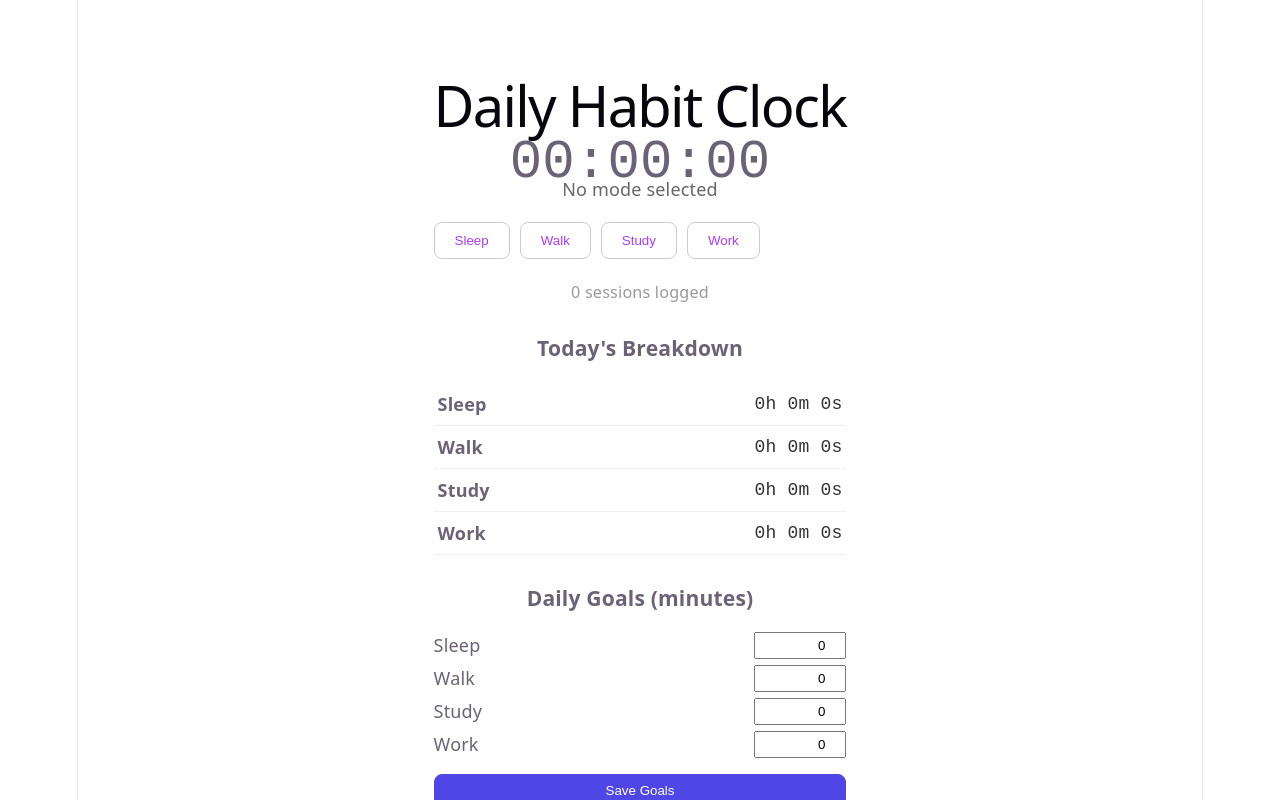
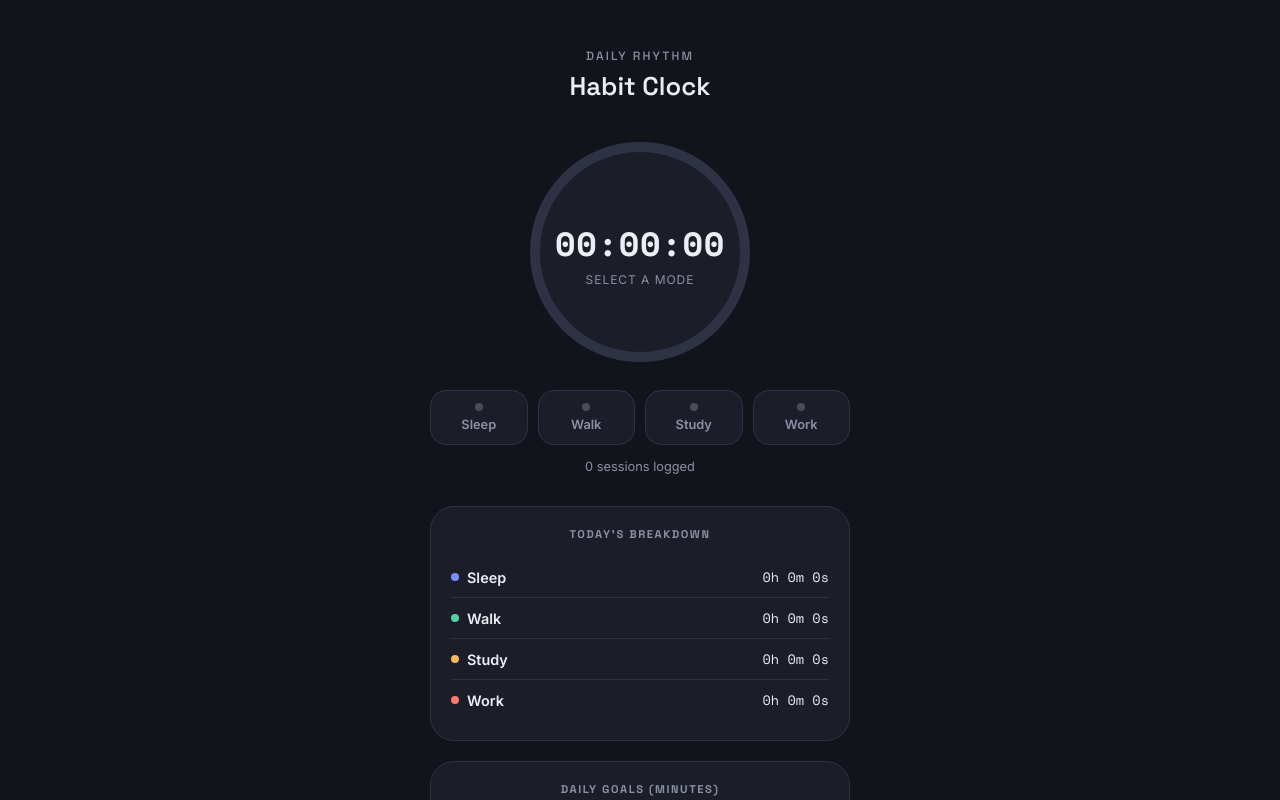
Before and after one commit to Tanishkasaxena05/Project01, a React (Vite) app in the folder my-habit-clock/: page / in a window 1280 px wide. Shown: the top 800 px of the page. Built offline with nearby package versions, Linux system fonts and the light colour scheme.

Commit message:
Redesign UI

```diff
--- a/my-habit-clock/src/App.css
+++ b/my-habit-clock/src/App.css
@@ -1,184 +1,255 @@
-.counter {
-  font-size: 16px;
-  padding: 5px 10px;
-  border-radius: 5px;
-  color: var(--accent);
-  background: var(--accent-bg);
-  border: 2px solid transparent;
-  transition: border-color 0.3s;
-  margin-bottom: 24px;
+@import url('https://fonts.googleapis.com/css2?family=Space+Grotesk:wght@500;600;700&family=Space+Mono:wght@400;700&family=Inter:wght@400;500;600&display=swap');
 
-  &:hover {
-    border-color: var(--accent-border);
-  }
-  &:focus-visible {
-    outline: 2px solid var(--accent);
-    outline-offset: 2px;
-  }
+:root {
+  --bg: #12141c;
+  --surface: #1b1e29;
+  --surface-2: #242838;
+  --text: #edeef4;
+  --text-muted: #8b90a3;
+  --border: #2e3244;
+  --sleep: #7c8cff;
+  --walk: #4fd1a5;
+  --study: #f5b95b;
+  --work: #ff7a6b;
+  --radius-lg: 24px;
+  --radius-md: 16px;
+  --radius-sm: 10px;
 }
 
-.hero {
-  position: relative;
+* { box-sizing: border-box; }
 
-  .base,
-  .framework,
-  .vite {
-    inset-inline: 0;
-    margin: 0 auto;
+body {
+  background: var(--bg);
+  color: var(--text);
+  font-family: 'Inter', sans-serif;
+  margin: 0;
 }
 
-  .base {
-    width: 170px;
-    position: relative;
-    z-index: 0;
+.app-shell {
+  max-width: 460px;
+  margin: 0 auto;
+  padding: 48px 20px 80px;
 }
 
-  .framework,
-  .vite {
-    position: absolute;
+.app-eyebrow {
+  font-family: 'Space Grotesk', sans-serif;
+  font-size: 0.75rem;
+  letter-spacing: 0.18em;
+  text-transform: uppercase;
+  color: var(--text-muted);
+  text-align: center;
+  margin-bottom: 6px;
 }
 
-  .framework {
-    z-index: 1;
-    top: 34px;
-    height: 28px;
-    transform: perspective(2000px) rotateZ(300deg) rotateX(44deg) rotateY(39deg)
-      scale(1.4);
+.app-title {
+  font-family: 'Space Grotesk', sans-serif;
+  font-weight: 600;
+  font-size: 1.6rem;
+  text-align: center;
+  margin: 0 0 40px;
 }
 
-  .vite {
-    z-index: 0;
-    top: 107px;
-    height: 26px;
-    width: auto;
-    transform: perspective(2000px) rotateZ(300deg) rotateX(40deg) rotateY(39deg)
-      scale(0.8);
-  }
+.dial {
+  width: 220px;
+  height: 220px;
+  margin: 0 auto 28px;
+  border-radius: 50%;
+  padding: 10px;
+  transition: background 0.3s ease;
 }
 
-#center {
+.dial-inner {
+  width: 100%;
+  height: 100%;
+  border-radius: 50%;
+  background: var(--surface);
   display: flex;
   flex-direction: column;
-  gap: 25px;
-  place-content: center;
-  place-items: center;
-  flex-grow: 1;
-
-  @media (max-width: 1024px) {
-    padding: 32px 20px 24px;
-    gap: 18px;
-  }
+  align-items: center;
+  justify-content: center;
+  gap: 4px;
 }
 
-#next-steps {
-  display: flex;
-  border-top: 1px solid var(--border);
-  text-align: left;
-
-  & > div {
-    flex: 1 1 0;
-    padding: 32px;
-    @media (max-width: 1024px) {
-      padding: 24px 20px;
-    }
+.dial-time {
+  font-family: 'Space Mono', monospace;
+  font-size: 2.1rem;
+  font-weight: 700;
+  letter-spacing: 0.02em;
 }
 
-  .icon {
-    margin-bottom: 16px;
-    width: 22px;
-    height: 22px;
+.dial-status {
+  font-size: 0.75rem;
+  color: var(--text-muted);
+  text-transform: uppercase;
+  letter-spacing: 0.08em;
 }
 
-  @media (max-width: 1024px) {
+.dial-progress {
+  font-size: 0.7rem;
+  color: var(--text-muted);
+}
+
+.mode-row {
+  display: grid;
+  grid-template-columns: repeat(4, 1fr);
+  gap: 10px;
+  margin-bottom: 32px;
+}
+
+.mode-btn {
+  font-family: 'Inter', sans-serif;
+  font-size: 0.8rem;
+  font-weight: 600;
+  padding: 12px 6px;
+  border-radius: var(--radius-md);
+  border: 1px solid var(--border);
+  background: var(--surface);
+  color: var(--text-muted);
+  cursor: pointer;
+  display: flex;
   flex-direction: column;
+  align-items: center;
+  gap: 6px;
+  transition: all 0.15s ease;
+}
+
+.mode-btn .dot {
+  width: 8px;
+  height: 8px;
+  border-radius: 50%;
+  background: currentColor;
+  opacity: 0.4;
+}
+
+.mode-btn.active {
+  color: var(--mode-color);
+  border-color: var(--mode-color);
+  background: color-mix(in srgb, var(--mode-color) 12%, var(--surface));
+}
+
+.mode-btn.active .dot {
+  opacity: 1;
+  box-shadow: 0 0 8px var(--mode-color);
+}
+
+.session-count {
+  text-align: center;
+  color: var(--text-muted);
+  font-size: 0.8rem;
+  margin: -18px 0 32px;
+}
+
+.panel {
+  background: var(--surface);
+  border: 1px solid var(--border);
+  border-radius: var(--radius-lg);
+  padding: 20px;
+  margin-bottom: 20px;
+}
+
+.panel-title {
+  font-family: 'Space Grotesk', sans-serif;
+  font-size: 0.7rem;
+  letter-spacing: 0.14em;
+  text-transform: uppercase;
+  color: var(--text-muted);
+  margin: 0 0 16px;
   text-align: center;
 }
+
+.row-line {
+  display: flex;
+  align-items: center;
+  justify-content: space-between;
+  padding: 10px 0;
+  border-bottom: 1px solid var(--border);
+}
+.row-line:last-child { border-bottom: none; }
+
+.row-label {
+  display: flex;
+  align-items: center;
+  gap: 8px;
+  font-weight: 600;
+  font-size: 0.9rem;
 }
 
-#docs {
-  border-right: 1px solid var(--border);
-
-  @media (max-width: 1024px) {
-    border-right: none;
-    border-bottom: 1px solid var(--border);
-  }
+.row-dot {
+  width: 8px;
+  height: 8px;
+  border-radius: 50%;
 }
 
-#next-steps ul {
-  list-style: none;
-  padding: 0;
-  display: flex;
-  gap: 8px;
-  margin: 32px 0 0;
-
-  .logo {
-    height: 18px;
+.row-value {
+  font-family: 'Space Mono', monospace;
+  font-size: 0.85rem;
 }
 
-  a {
-    color: var(--text-h);
-    font-size: 16px;
-    border-radius: 6px;
-    background: var(--social-bg);
+.row-value.met { color: var(--walk); }
+.row-value.missed { color: var(--work); }
+
+.goal-row {
   display: flex;
-    padding: 6px 12px;
   align-items: center;
-    gap: 8px;
-    text-decoration: none;
-    transition: box-shadow 0.3s;
-
-    &:hover {
-      box-shadow: var(--shadow);
-    }
-    .button-icon {
-      height: 18px;
-      width: 18px;
-    }
+  justify-content: space-between;
+  margin: 10px 0;
+  font-size: 0.9rem;
 }
 
-  @media (max-width: 1024px) {
-    margin-top: 20px;
-    flex-wrap: wrap;
-    justify-content: center;
-
-    li {
-      flex: 1 1 calc(50% - 8px);
+.goal-input {
+  width: 72px;
+  padding: 6px 8px;
+  border-radius: var(--radius-sm);
+  border: 1px solid var(--border);
+  background: var(--surface-2);
+  color: var(--text);
+  text-align: right;
+  font-family: 'Space Mono', monospace;
 }
 
-    a {
+.save-btn {
   width: 100%;
-      justify-content: center;
-      box-sizing: border-box;
-    }
-  }
+  margin-top: 14px;
+  padding: 10px;
+  border-radius: var(--radius-sm);
+  border: none;
+  background: var(--text);
+  color: var(--bg);
+  font-weight: 600;
+  cursor: pointer;
 }
 
-#spacer {
-  height: 88px;
-  border-top: 1px solid var(--border);
-  @media (max-width: 1024px) {
-    height: 48px;
-  }
+.streak-row { margin-bottom: 16px; }
+.streak-row:last-child { margin-bottom: 0; }
+
+.streak-head {
+  display: flex;
+  justify-content: space-between;
+  font-size: 0.9rem;
+  margin-bottom: 6px;
 }
 
-.ticks {
-  position: relative;
-  width: 100%;
-
-  &::before,
-  &::after {
-    content: '';
-    position: absolute;
-    top: -4.5px;
-    border: 5px solid transparent;
+.streak-count {
+  font-family: 'Space Mono', monospace;
+  color: var(--text-muted);
 }
 
-  &::before {
-    left: 0;
-    border-left-color: var(--border);
+.badge-pills {
+  display: flex;
+  gap: 6px;
 }
-  &::after {
-    right: 0;
-    border-right-color: var(--border);
+
+.badge-pill {
+  font-size: 0.68rem;
+  padding: 3px 9px;
+  border-radius: 20px;
+  border: 1px solid var(--border);
+  color: var(--text-muted);
+  font-family: 'Space Mono', monospace;
 }
+
+.badge-pill.earned {
+  background: var(--mode-color);
+  border-color: var(--mode-color);
+  color: var(--bg);
 }
--- a/my-habit-clock/src/App.jsx
+++ b/my-habit-clock/src/App.jsx
@@ -5,13 +5,17 @@ import Clock from './components/Clock';
 import WorkTable from './components/WorkTable';
 import GoalSettings from './components/GoalSettings';
 import Badges from './components/Badges';
-import { saveSession, getSessions } from './data/storage';
+import { saveSession, getSessions, getGoals } from './data/storage';
+import './App.css';
 
 export default function App() {
   const [activeMode, setActiveMode] = useState(null);
   const { elapsedMs, isRunning, start, stop, reset } = useTimer();
   const sessionStartRef = useRef(null);
   const [refreshKey, setRefreshKey] = useState(0);
+
+  const goals = getGoals();
+  const goalMs = activeMode ? (goals[activeMode] || 0) * 60000 : 0;
 
   const logCurrentSession = () => {
     if (activeMode && sessionStartRef.current) {
@@ -45,13 +49,14 @@ export default function App() {
   };
 
   return (
-    <div style={{ maxWidth: '480px', margin: '60px auto', textAlign: 'center' }}>
-      <h1>Daily Habit Clock</h1>
-      <Clock elapsedMs={elapsedMs} activeMode={activeMode} isRunning={isRunning} />
+    <div className="app-shell">
+      <div className="app-eyebrow">Daily Rhythm</div>
+      <h1 className="app-title">Habit Clock</h1>
+
+      <Clock elapsedMs={elapsedMs} activeMode={activeMode} isRunning={isRunning} goalMs={goalMs} />
       <ModeButtons activeMode={activeMode} onSelectMode={handleSelectMode} />
-      <p style={{ color: '#999', fontSize: '0.9rem' }}>
-        {getSessions().length} sessions logged
-      </p>
+      <p className="session-count">{getSessions().length} sessions logged</p>
+
       <WorkTable key={refreshKey} />
       <GoalSettings onGoalsSaved={() => setRefreshKey((k) => k + 1)} />
       <Badges key={`badges-${refreshKey}`} />
--- a/my-habit-clock/src/components/Clock.jsx
+++ b/my-habit-clock/src/components/Clock.jsx
@@ -1,3 +1,5 @@
+import { MODE_COLORS } from '../theme';
+
 function formatElapsed(ms) {
   const totalSeconds = Math.floor(ms / 1000);
   const hours = String(Math.floor(totalSeconds / 3600)).padStart(2, '0');
@@ -6,14 +8,22 @@ function formatElapsed(ms) {
   return `${hours}:${minutes}:${seconds}`;
 }
 
-export default function Clock({ elapsedMs, activeMode, isRunning }) {
+export default function Clock({ elapsedMs, activeMode, isRunning, goalMs }) {
+  const color = activeMode ? MODE_COLORS[activeMode] : '#2e3244';
+  const progress = goalMs > 0 ? Math.min(elapsedMs / goalMs, 1) : isRunning ? 0.05 : 0;
+  const angle = Math.round(progress * 360);
+
   return (
-    <div style={{ textAlign: 'center' }}>
-      <div style={{ fontSize: '3rem', fontFamily: 'monospace' }}>
-        {formatElapsed(elapsedMs)}
-      </div>
-      <div style={{ color: '#666' }}>
-        {activeMode ? `${isRunning ? 'Tracking' : 'Paused'}: ${activeMode}` : 'No mode selected'}
+    <div
+      className="dial"
+      style={{ background: `conic-gradient(${color} ${angle}deg, #2e3244 ${angle}deg)` }}
+    >
+      <div className="dial-inner">
+        <div className="dial-time">{formatElapsed(elapsedMs)}</div>
+        <div className="dial-status">
+          {activeMode ? (isRunning ? `Tracking ${activeMode}` : `Paused · ${activeMode}`) : 'Select a mode'}
+        </div>
+        {goalMs > 0 && <div className="dial-progress">{Math.round(progress * 100)}% of goal</div>}
       </div>
     </div>
   );
--- a/my-habit-clock/src/components/GoalSettings.jsx
+++ b/my-habit-clock/src/components/GoalSettings.jsx
@@ -1,7 +1,6 @@
 import { useState } from 'react';
 import { getGoals, saveGoals } from '../data/storage';
-
-const MODES = ['Sleep', 'Walk', 'Study', 'Work'];
+import { MODES } from '../theme';
 
 export default function GoalSettings({ onGoalsSaved }) {
   const [goals, setGoals] = useState(getGoals());
@@ -16,38 +15,21 @@ export default function GoalSettings({ onGoalsSaved }) {
   };
 
   return (
-    <div style={{ marginTop: '30px', textAlign: 'left' }}>
-      <h3 style={{ textAlign: 'center' }}>Daily Goals (minutes)</h3>
+    <div className="panel">
+      <h3 className="panel-title">Daily Goals (minutes)</h3>
       {MODES.map((mode) => (
-        <div
-          key={mode}
-          style={{ display: 'flex', justifyContent: 'space-between', margin: '6px 0' }}
-        >
+        <div className="goal-row" key={mode}>
           <label>{mode}</label>
           <input
             type="number"
             min="0"
+            className="goal-input"
             value={goals[mode]}
             onChange={(e) => handleChange(mode, e.target.value)}
-            style={{ width: '80px', padding: '4px', textAlign: 'right' }}
           />
         </div>
       ))}
-      <button
-        onClick={handleSave}
-        style={{
-          marginTop: '10px',
-          width: '100%',
-          padding: '8px',
-          borderRadius: '8px',
-          border: '1px solid #4f46e5',
-          background: '#4f46e5',
-          color: '#fff',
-          cursor: 'pointer',
-        }}
-      >
-        Save Goals
-      </button>
+      <button className="save-btn" onClick={handleSave}>Save Goals</button>
     </div>
   );
 }
--- a/my-habit-clock/src/components/ModeButtons.jsx
+++ b/my-habit-clock/src/components/ModeButtons.jsx
@@ -1,21 +1,16 @@
-const MODES = ['Sleep', 'Walk', 'Study', 'Work'];
+import { MODES, MODE_COLORS } from '../theme';
 
 export default function ModeButtons({ activeMode, onSelectMode }) {
   return (
-    <div style={{ display: 'flex', gap: '10px', margin: '20px 0' }}>
+    <div className="mode-row">
       {MODES.map((mode) => (
         <button
           key={mode}
+          className={`mode-btn${activeMode === mode ? ' active' : ''}`}
+          style={{ '--mode-color': MODE_COLORS[mode] }}
           onClick={() => onSelectMode(mode)}
-          style={{
-            padding: '10px 20px',
-            borderRadius: '8px',
-            border: activeMode === mode ? '2px solid #4f46e5' : '1px solid #ccc',
-            background: activeMode === mode ? '#eef2ff' : '#fff',
-            fontWeight: activeMode === mode ? 'bold' : 'normal',
-            cursor: 'pointer',
-          }}
         >
+          <span className="dot" />
           {mode}
         </button>
       ))}
--- a/my-habit-clock/src/components/WorkTable.jsx
+++ b/my-habit-clock/src/components/WorkTable.jsx
@@ -1,4 +1,5 @@
 import { getSessions, getGoals } from '../data/storage';
+import { MODES, MODE_COLORS } from '../theme';
 
 function formatDuration(ms) {
   const totalSeconds = Math.floor(ms / 1000);
@@ -27,38 +28,28 @@ export default function WorkTable() {
     return acc;
   }, {});
 
-  const modes = ['Sleep', 'Walk', 'Study', 'Work'];
+  return (
+    <div className="panel">
+      <h3 className="panel-title">Today's Breakdown</h3>
+      {MODES.map((mode) => {
+        const totalMs = totals[mode] || 0;
+        const goalMs = (goals[mode] || 0) * 60000;
+        const hasGoal = goalMs > 0;
+        const met = hasGoal && totalMs >= goalMs;
 
-  return (
-    <div style={{ marginTop: '30px', textAlign: 'left' }}>
-      <h3 style={{ textAlign: 'center' }}>Today's Breakdown</h3>
-      <table style={{ width: '100%', borderCollapse: 'collapse' }}>
-        <tbody>
-          {modes.map((mode) => {
-            const totalMs = totals[mode] || 0;
-            const goalMs = (goals[mode] || 0) * 60000;
-            const met = goalMs > 0 && totalMs >= goalMs;
-            const hasGoal = goalMs > 0;
-
-            return (
-              <tr key={mode} style={{ borderBottom: '1px solid #eee' }}>
-                <td style={{ padding: '8px 4px', fontWeight: 'bold' }}>{mode}</td>
-                <td
-                  style={{
-                    padding: '8px 4px',
-                    textAlign: 'right',
-                    fontFamily: 'monospace',
-                    color: hasGoal ? (met ? '#16a34a' : '#dc2626') : '#333',
-                  }}
-                >
-                  {formatDuration(totalMs)}
-                  {hasGoal && (met ? ' ✓' : ` / ${goals[mode]}m`)}
-                </td>
-              </tr>
-            );
-          })}
-        </tbody>
-      </table>
+        return (
+          <div className="row-line" key={mode}>
+            <span className="row-label">
+              <span className="row-dot" style={{ background: MODE_COLORS[mode] }} />
+              {mode}
+            </span>
+            <span className={`row-value${hasGoal ? (met ? ' met' : ' missed') : ''}`}>
+              {formatDuration(totalMs)}
+              {hasGoal && (met ? ' ✓' : ` / ${goals[mode]}m`)}
+            </span>
+          </div>
+        );
+      })}
     </div>
   );
 }
--- a/my-habit-clock/src/index.css
+++ b/my-habit-clock/src/index.css
@@ -1,116 +1 @@
-:root {
-  --text: #6b6375;
-  --text-h: #08060d;
-  --bg: #fff;
-  --border: #e5e4e7;
-  --code-bg: #f4f3ec;
-  --accent: #aa3bff;
-  --accent-bg: rgba(170, 59, 255, 0.1);
-  --accent-border: rgba(170, 59, 255, 0.5);
-  --social-bg: rgba(244, 243, 236, 0.5);
-  --shadow:
-    rgba(0, 0, 0, 0.1) 0 10px 15px -3px, rgba(0, 0, 0, 0.05) 0 4px 6px -2px;
-
-  --sans: system-ui, 'Segoe UI', Roboto, sans-serif;
-  --heading: system-ui, 'Segoe UI', Roboto, sans-serif;
-  --mono: ui-monospace, Consolas, monospace;
-
-  font: 18px/145% var(--sans);
-  letter-spacing: 0.18px;
-  color-scheme: light dark;
-  color: var(--text);
-  background: var(--bg);
-  font-synthesis: none;
-  text-rendering: optimizeLegibility;
-  -webkit-font-smoothing: antialiased;
-  -moz-osx-font-smoothing: grayscale;
-
-  @media (max-width: 1024px) {
-    font-size: 16px;
-  }
-}
-
-@media (prefers-color-scheme: dark) {
-  :root {
-    --text: #9ca3af;
-    --text-h: #5173b8;
-    --bg: #16171d;
-    --border: #2e303a;
-    --code-bg: #1f2028;
-    --accent: #c084fc;
-    --accent-bg: rgba(192, 132, 252, 0.15);
-    --accent-border: rgba(192, 132, 252, 0.5);
-    --social-bg: rgba(47, 48, 58, 0.5);
-    --shadow:
-      rgba(0, 0, 0, 0.4) 0 10px 15px -3px, rgba(0, 0, 0, 0.25) 0 4px 6px -2px;
-  }
-
-  #social .button-icon {
-    filter: invert(1) brightness(2);
-  }
-}
-
-body {
-  margin: 0;
-}
-
-#root {
-  width: 1126px;
-  max-width: 100%;
-  margin: 0 auto;
-  text-align: center;
-  border-inline: 1px solid var(--border);
-  min-height: 100svh;
-  display: flex;
-  flex-direction: column;
-  box-sizing: border-box;
-}
-
-h1,
-h2 {
-  font-family: var(--heading);
-  font-weight: 500;
-  color: var(--text-h);
-}
-
-h1 {
-  font-size: 56px;
-  letter-spacing: -1.68px;
-  margin: 32px 0;
-  @media (max-width: 1024px) {
-    font-size: 36px;
-    margin: 20px 0;
-  }
-}
-h2 {
-  font-size: 24px;
-  line-height: 118%;
-  letter-spacing: -0.24px;
-  margin: 0 0 8px;
-  @media (max-width: 1024px) {
-    font-size: 20px;
-  }
-}
-p {
-  margin: 0;
-}
-
-code,
-.counter {
-  font-family: var(--mono);
-  display: inline-flex;
-  border-radius: 4px;
-  color: var(--text-h);
-}
-
-code {
-  font-size: 15px;
-  line-height: 135%;
-  padding: 4px 8px;
-  background: var(--code-bg);
-}
-button {
-  border-radius: 8px;
-  border: 1px solid transparent;
-  color: #aa3bff; /* or a light color */
-}
+/* intentionally empty — App.css handles all styling */
--- /dev/null
+++ b/my-habit-clock/src/theme.js
@@ -0,0 +1,8 @@
+export const MODES = ['Sleep', 'Walk', 'Study', 'Work'];
+
+export const MODE_COLORS = {
+  Sleep: '#7C8CFF',
+  Walk: '#4FD1A5',
+  Study: '#F5B95B',
+  Work: '#FF7A6B',
+};
```
Lines whose indentation alone changed are shown as unchanged.
